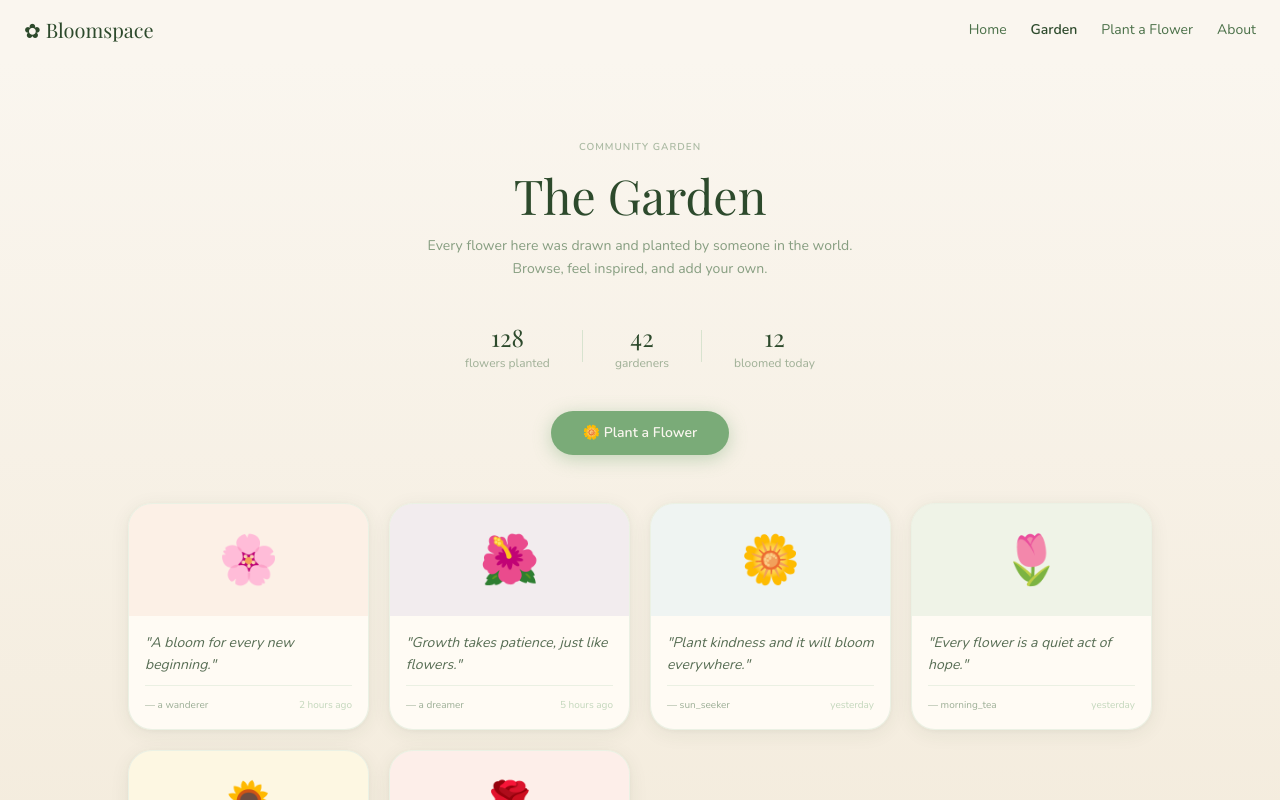
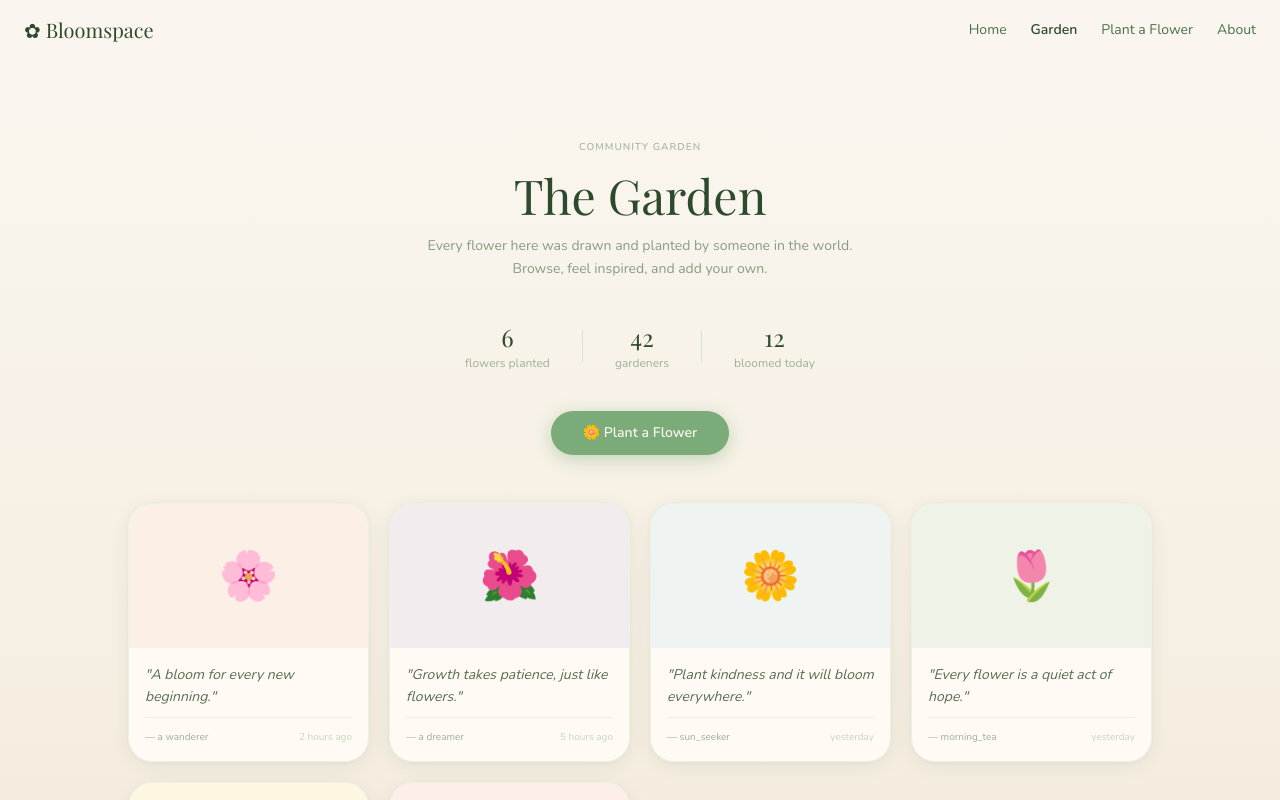
Before and after one commit to grauconejo13/bloomspace, a React (Vite) app in the folder client/: page /garden in a window 1280 px wide. Shown: the top 800 px of the page. Built offline with nearby package versions, Linux system fonts and the light colour scheme.

Commit message:
Connect flower creation to garden with local storage

```diff
--- a/client/src/components/FlowerCard.jsx
+++ b/client/src/components/FlowerCard.jsx
@@ -1,4 +1,4 @@
-function FlowerCard({ emoji, bg, message, author, plantedAt }) {
+function FlowerCard({ emoji, bg, image, message, author, plantedAt }) {
   return (
     <div
       className="flex flex-col rounded-3xl overflow-hidden group transition-all duration-300 hover:-translate-y-1"
@@ -10,12 +10,16 @@ function FlowerCard({ emoji, bg, message, author, plantedAt }) {
     >
       {/* Illustration area */}
       <div
-        className="flex items-center justify-center py-8 text-5xl select-none"
-        style={{ background: bg }}
+        className="flex items-center justify-center h-36 overflow-hidden select-none"
+        style={{ background: image ? '#fffbf5' : bg }}
       >
-        <span className="group-hover:scale-110 transition-transform duration-300 inline-block">
-          {emoji}
-        </span>
+        {image ? (
+          <img src={image} alt="drawn flower" className="w-full h-full object-contain" />
+        ) : (
+          <span className="text-5xl group-hover:scale-110 transition-transform duration-300 inline-block">
+            {emoji}
+          </span>
+        )}
       </div>
 
       {/* Body */}
--- a/client/src/pages/CreateFlower.jsx
+++ b/client/src/pages/CreateFlower.jsx
@@ -1,4 +1,5 @@
 import { useRef, useState } from 'react';
+import { useNavigate } from 'react-router-dom';
 import DrawingCanvas from '../components/DrawingCanvas';
 
 const PRESET_COLORS = [
@@ -11,10 +12,41 @@ const PRESET_COLORS = [
 ];
 
 function CreateFlower() {
+  const navigate = useNavigate();
   const canvasRef = useRef(null);
   const [color, setColor]           = useState('#2d4a2c');
   const [strokeSize, setStrokeSize] = useState(4);
   const [message, setMessage]       = useState('');
+  const [error, setError]           = useState('');
+
+  function handlePlant() {
+    const trimmed = message.trim();
+    if (trimmed.length < 5) {
+      setError('Please write at least 5 characters.');
+      return;
+    }
+    if (trimmed.length > 200) {
+      setError('Your message is too long (max 200 characters).');
+      return;
+    }
+
+    const flower = {
+      id:        Date.now(),
+      image:     canvasRef.current.getDataURL(),
+      message:   trimmed,
+      author:    'Anonymous Gardener',
+      plantedAt: new Date().toISOString(),
+    };
+
+    try {
+      const existing = JSON.parse(localStorage.getItem('bloomspaceFlowers') || '[]');
+      localStorage.setItem('bloomspaceFlowers', JSON.stringify([flower, ...existing]));
+    } catch {
+      localStorage.setItem('bloomspaceFlowers', JSON.stringify([flower]));
+    }
+
+    navigate('/garden');
+  }
 
   return (
     <main
@@ -154,7 +186,7 @@ function CreateFlower() {
           </label>
           <textarea
             value={message}
-            onChange={e => setMessage(e.target.value)}
+            onChange={e => { setMessage(e.target.value); setError(''); }}
             placeholder="Write a kind word, wish, or intention to attach to your flower…"
             rows={3}
             className="w-full text-sm text-moss placeholder-sage/50 leading-relaxed resize-none rounded-2xl px-4 py-3 outline-none transition-all duration-200"
@@ -165,11 +197,15 @@ function CreateFlower() {
             onFocus={e  => { e.target.style.borderColor = 'rgba(122, 171, 120, 0.60)'; e.target.style.boxShadow = '0 0 0 3px rgba(122,171,120,0.08)'; }}
             onBlur={e   => { e.target.style.borderColor = 'rgba(122, 171, 120, 0.22)'; e.target.style.boxShadow = 'none'; }}
           />
+          {error && (
+            <p className="text-xs mt-1.5 px-1" style={{ color: '#b84444' }}>{error}</p>
+          )}
         </div>
 
         {/* Plant CTA */}
         <div className="px-5 pb-6 pt-3 flex justify-end">
           <button
+            onClick={handlePlant}
             className="bg-sage text-cream px-8 py-3 rounded-full text-sm font-semibold hover:bg-sage-dark transition-all duration-300 cursor-pointer"
             style={{ boxShadow: '0 4px 18px rgba(122, 171, 120, 0.42)' }}
           >
--- a/client/src/pages/Garden.jsx
+++ b/client/src/pages/Garden.jsx
@@ -1,6 +1,18 @@
+import { useState } from 'react';
+import { useNavigate } from 'react-router-dom';
 import GardenGrid from '../components/GardenGrid';
 
-const FLOWERS = [
+function formatAge(isoString) {
+  const mins = Math.round((Date.now() - new Date(isoString).getTime()) / 60000);
+  if (mins < 1)  return 'just now';
+  if (mins < 60) return `${mins} min ago`;
+  const hours = Math.floor(mins / 60);
+  if (hours < 24) return `${hours}h ago`;
+  const days = Math.floor(hours / 24);
+  return `${days} day${days !== 1 ? 's' : ''} ago`;
+}
+
+const SAMPLE_FLOWERS = [
   {
     id: 1,
     emoji: '🌸',
@@ -52,6 +64,18 @@ const FLOWERS = [
 ];
 
 function Garden() {
+  const navigate = useNavigate();
+  const [userFlowers] = useState(() => {
+    try {
+      const stored = JSON.parse(localStorage.getItem('bloomspaceFlowers') || '[]');
+      return stored.map(f => ({ ...f, plantedAt: formatAge(f.plantedAt) }));
+    } catch {
+      return [];
+    }
+  });
+
+  const allFlowers = [...userFlowers, ...SAMPLE_FLOWERS];
+
   return (
     <main
       className="flex-1"
@@ -74,7 +98,7 @@ function Garden() {
         {/* Stats row */}
         <div className="flex items-center justify-center gap-8 mb-10">
           <div className="text-center">
-            <p className="font-heading text-2xl text-moss">128</p>
+            <p className="font-heading text-2xl text-moss">{allFlowers.length}</p>
             <p className="text-sage-dark/50 text-xs mt-0.5">flowers planted</p>
           </div>
           <div className="w-px h-8" style={{ background: 'rgba(184, 212, 182, 0.5)' }} />
@@ -84,13 +108,14 @@ function Garden() {
           </div>
           <div className="w-px h-8" style={{ background: 'rgba(184, 212, 182, 0.5)' }} />
           <div className="text-center">
-            <p className="font-heading text-2xl text-moss">12</p>
+            <p className="font-heading text-2xl text-moss">{userFlowers.length || 12}</p>
             <p className="text-sage-dark/50 text-xs mt-0.5">bloomed today</p>
           </div>
         </div>
 
         {/* CTA */}
         <button
+          onClick={() => navigate('/create')}
           className="bg-sage text-cream px-8 py-3 rounded-full text-sm font-semibold hover:bg-sage-dark transition-all duration-300 cursor-pointer"
           style={{ boxShadow: '0 4px 18px rgba(122, 171, 120, 0.42)' }}
         >
@@ -101,7 +126,7 @@ function Garden() {
       {/* Flower grid */}
       <section className="px-6 pb-24">
         <div className="max-w-5xl mx-auto">
-          <GardenGrid flowers={FLOWERS} />
+          <GardenGrid flowers={allFlowers} />
         </div>
       </section>
 
```
